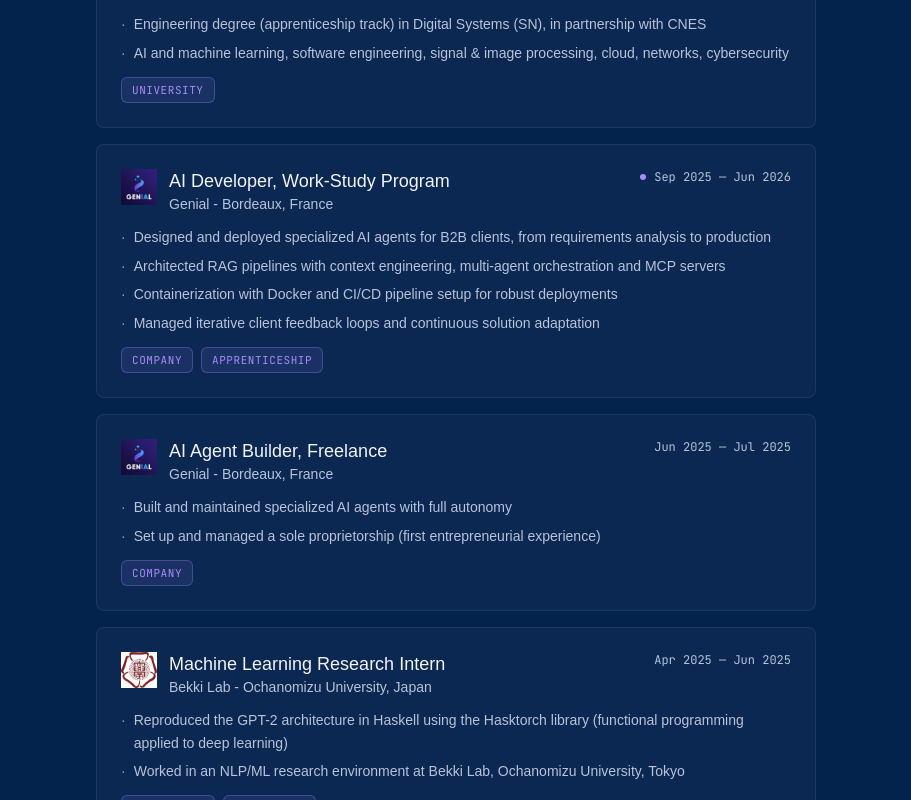
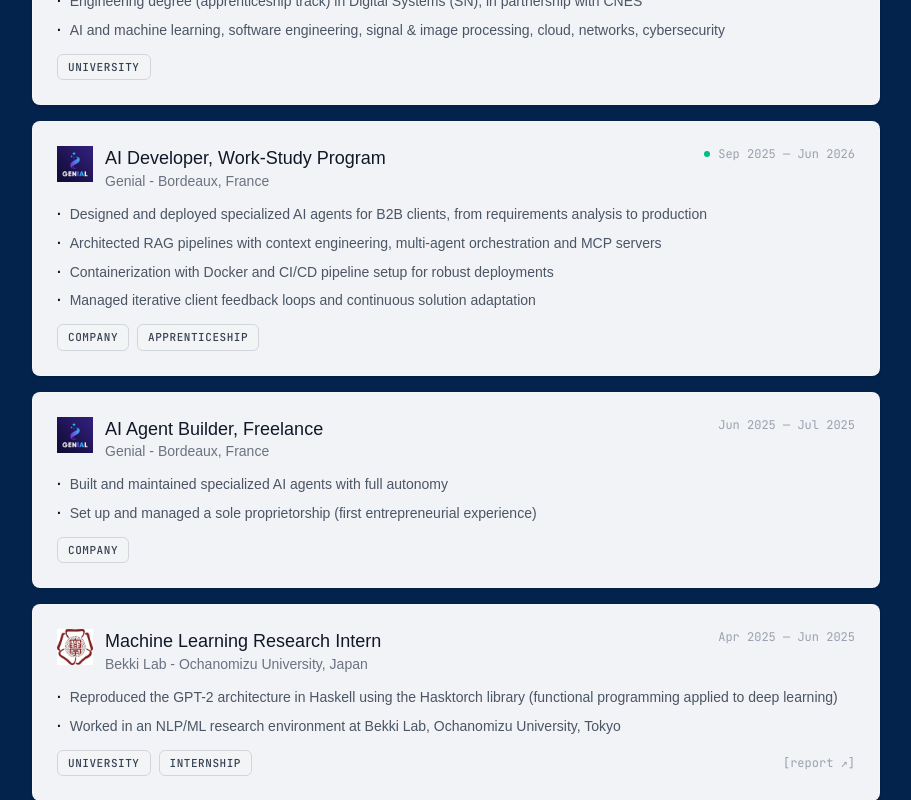
Before and after one commit to theosorus/portfolio_theosorus, a React (Vite) app: page / in a window 1280 px wide. Shown: the part 2200-3000 px from the top of the page, without its empty margins (184-1095 px from the left). Built offline with nearby package versions, Linux system fonts and the light colour scheme; no server answers.

Commit message:
feat: update styling and layout for Career and Projects components; enhance tag display and improve translations for clarity

```diff
--- a/src/components/Career.tsx
+++ b/src/components/Career.tsx
@@ -62,7 +62,7 @@ const Career = () => {
   return (
     <section
       id="career"
-      className="w-full max-w-3xl mx-auto px-4 sm:px-6 py-16 sm:py-20 md:py-24"
+      className="w-full max-w-4xl mx-auto px-4 sm:px-6 py-16 sm:py-20 md:py-24"
     >
       <h2
         className="text-2xl md:text-3xl mb-8"
@@ -85,7 +85,7 @@ const Career = () => {
           return (
             <article
               key={index}
-              className="relative bg-white/[0.03] hover:bg-white/[0.05] border border-white/[0.08] hover:border-white/[0.15] rounded-lg p-4 sm:p-5 md:p-6 transition-colors duration-300"
+              className="relative bg-white/95 hover:bg-white border border-white/20 rounded-lg p-4 sm:p-5 md:p-6 transition-colors duration-300 shadow-sm hover:shadow-md"
             >
               <div className="flex flex-col sm:flex-row sm:items-start sm:justify-between gap-2 sm:gap-4 mb-3">
                 <div className="flex items-start gap-3 flex-1 min-w-0">
@@ -98,19 +98,19 @@ const Career = () => {
                     />
                   )}
                   <div className="flex-1 min-w-0">
-                    <h3 className="text-base md:text-lg text-fg leading-snug">{title}</h3>
-                    <p className="text-sm text-fg-muted">{location}</p>
+                    <h3 className="text-base md:text-lg text-gray-900 leading-snug font-medium">{title}</h3>
+                    <p className="text-sm text-gray-500">{location}</p>
                   </div>
                 </div>
 
                 <div
-                  className="flex items-center gap-2 text-[11px] sm:text-xs text-fg-muted flex-shrink-0 whitespace-nowrap pl-11 sm:pl-0"
+                  className="flex items-center gap-2 text-[11px] sm:text-xs text-gray-400 flex-shrink-0 whitespace-nowrap pl-11 sm:pl-0"
                   style={{ fontFamily: 'var(--font-mono)' }}
                 >
                   {ongoing && (
                     <span className="relative flex h-1.5 w-1.5" aria-hidden>
-                      <span className="absolute inline-flex h-full w-full rounded-full bg-accent opacity-50 animate-ping" />
-                      <span className="relative inline-flex h-1.5 w-1.5 rounded-full bg-accent" />
+                      <span className="absolute inline-flex h-full w-full rounded-full bg-emerald-500 opacity-50 animate-ping" />
+                      <span className="relative inline-flex h-1.5 w-1.5 rounded-full bg-emerald-500" />
                     </span>
                   )}
                   <span>{dateRange}</span>
@@ -118,10 +118,10 @@ const Career = () => {
               </div>
 
               {bullets && bullets.length > 0 && (
-                <ul className="text-sm text-fg-muted leading-relaxed space-y-1.5 mb-3 list-none">
+                <ul className="text-sm text-gray-600 leading-relaxed space-y-1.5 mb-3 list-none">
                   {bullets.map((b, i) => (
                     <li key={i} className="flex gap-2">
-                      <span className="text-accent flex-shrink-0">·</span>
+                      <span className="text-gray-900 flex-shrink-0 font-bold">·</span>
                       <span>{b}</span>
                     </li>
                   ))}
@@ -129,7 +129,7 @@ const Career = () => {
               )}
 
               {!bullets && getLocalizedField(item, 'description') && (
-                <p className="text-sm text-fg-muted leading-relaxed mb-3">
+                <p className="text-sm text-gray-600 leading-relaxed mb-3">
                   {getLocalizedField(item, 'description')}
                 </p>
               )}
@@ -138,7 +138,7 @@ const Career = () => {
                 {item.tags.map((tag) => (
                   <span
                     key={tag}
-                    className="text-[11px] uppercase tracking-wider text-accent border border-accent/30 bg-accent/10 px-2.5 py-1 rounded-md"
+                    className="text-[11px] uppercase tracking-wider text-gray-700 border border-gray-300 bg-gray-100 px-2.5 py-1 rounded-md font-medium"
                     style={{ fontFamily: 'var(--font-mono)' }}
                   >
                     {t(`career.tags.${tag}`)}
@@ -148,7 +148,7 @@ const Career = () => {
                   <a
                     href={item.report}
                     download
-                    className="ml-auto text-xs text-fg-muted hover:text-accent transition-colors"
+                    className="ml-auto text-xs text-gray-400 hover:text-gray-700 transition-colors"
                     style={{ fontFamily: 'var(--font-mono)' }}
                   >
                     [{t('career.download_report')} <span aria-hidden>↗</span>]
--- a/src/components/ProjectsPage.tsx
+++ b/src/components/ProjectsPage.tsx
@@ -61,7 +61,6 @@ const Projects = () => {
           const demoUrl = project.links?.find(
             (l) => l && l !== 'none' && !isGithubUrl(l),
           );
-          const tagNames = project.tags.map((tag) => tag.name);
           const cardLink = primaryUrl && primaryUrl !== 'none' ? primaryUrl : undefined;
 
           const card = (
@@ -92,13 +91,43 @@ const Projects = () => {
                   {t(`projects.${project.id}.description`)}
                 </p>
 
-                {tagNames.length > 0 && (
-                  <p
-                    className="text-[10px] text-fg-dim leading-snug line-clamp-1"
-                    style={{ fontFamily: 'var(--font-mono)' }}
-                  >
-                    {tagNames.slice(0, 4).join(' · ')}
-                  </p>
+                {project.tags.length > 0 && (
+                  <div className="flex items-center gap-1.5 flex-wrap">
+                    {project.tags.slice(0, 5).map((tag) => (
+                      <span
+                        key={tag.name}
+                        className="relative group/tag"
+                      >
+                        {tag.image ? (
+                          <img
+                            src={tag.image}
+                            alt={tag.name}
+                            className="w-4 h-4 rounded-sm object-contain opacity-60 group-hover:opacity-100 transition-opacity duration-200"
+                          />
+                        ) : (
+                          <span
+                            className="text-[9px] text-fg-dim px-1.5 py-0.5 bg-white/[0.04] border border-white/[0.08] rounded"
+                            style={{ fontFamily: 'var(--font-mono)' }}
+                          >
+                            {tag.name}
+                          </span>
+                        )}
+                        <span className="absolute bottom-full left-1/2 -translate-x-1/2 mb-1.5 px-1.5 py-0.5 text-[9px] text-fg-muted bg-bg-elevated border border-white/[0.10] rounded whitespace-nowrap opacity-0 group-hover/tag:opacity-100 transition-opacity duration-150 pointer-events-none z-10"
+                          style={{ fontFamily: 'var(--font-mono)' }}
+                        >
+                          {tag.name}
+                        </span>
+                      </span>
+                    ))}
+                    {project.tags.length > 5 && (
+                      <span
+                        className="text-[9px] text-fg-dim opacity-60"
+                        style={{ fontFamily: 'var(--font-mono)' }}
+                      >
+                        +{project.tags.length - 5}
+                      </span>
+                    )}
+                  </div>
                 )}
 
                 <div
--- a/src/translations/en/global.json
+++ b/src/translations/en/global.json
@@ -63,7 +63,7 @@
         "working_on_title": "currently working on",
         "working_on_description": "Deep learning applied to brain signal classification at CNES. Computer science & applied mathematics at ENSEEIHT.",
         "future_title": "for the future",
-        "future_description": "Engineering degree at ENSEEIHT. Keep bridging AI research and production.",
+        "future_description": "Obtain my engineering degree from ENSEEIHT and continue working on applied AI, bridging research and production systems.",
         "download_cv": "download",
         "view_cv": "view",
         "copied": "copied"
--- a/src/translations/fr/global.json
+++ b/src/translations/fr/global.json
@@ -63,7 +63,7 @@
         "working_on_title": "en ce moment",
         "working_on_description": "Deep learning appliqué à la classification de signaux cérébraux au CNES. Informatique & mathématiques appliquées à l'ENSEEIHT.",
         "future_title": "pour l'avenir",
-        "future_description": "Diplôme d'ingénieur à l'ENSEEIHT. Continuer à faire le pont entre recherche IA et production.",
+        "future_description": "Obtenir mon diplôme d'ingénieur à l'ENSEEIHT et continuer à travailler sur l'IA appliquée, entre recherche et mise en production.",
         "download_cv": "télécharger",
         "view_cv": "voir",
         "copied": "copié"
```
